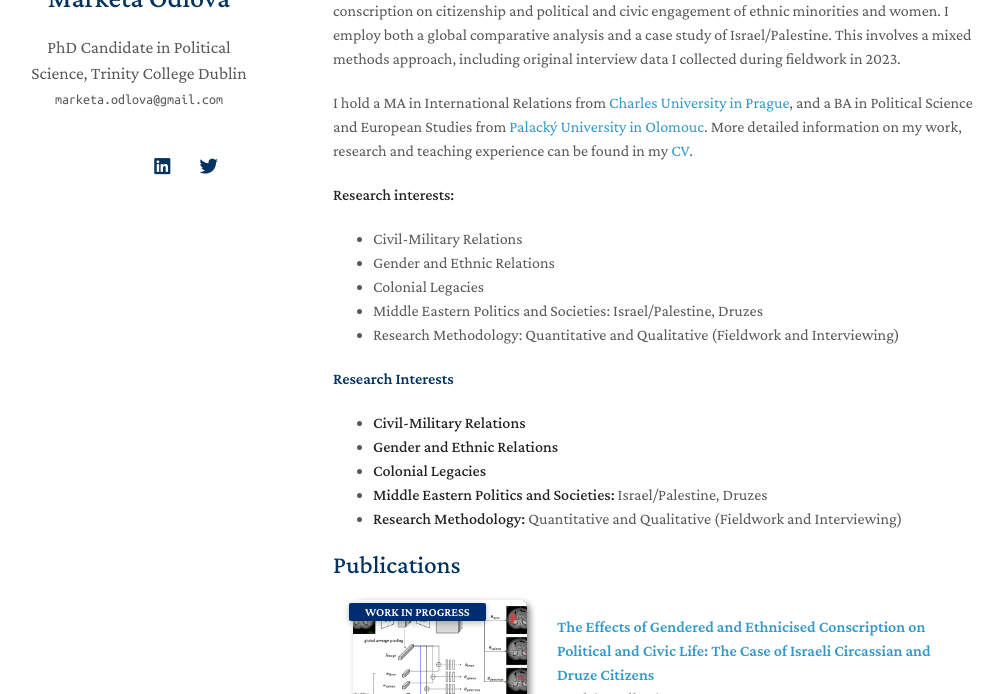
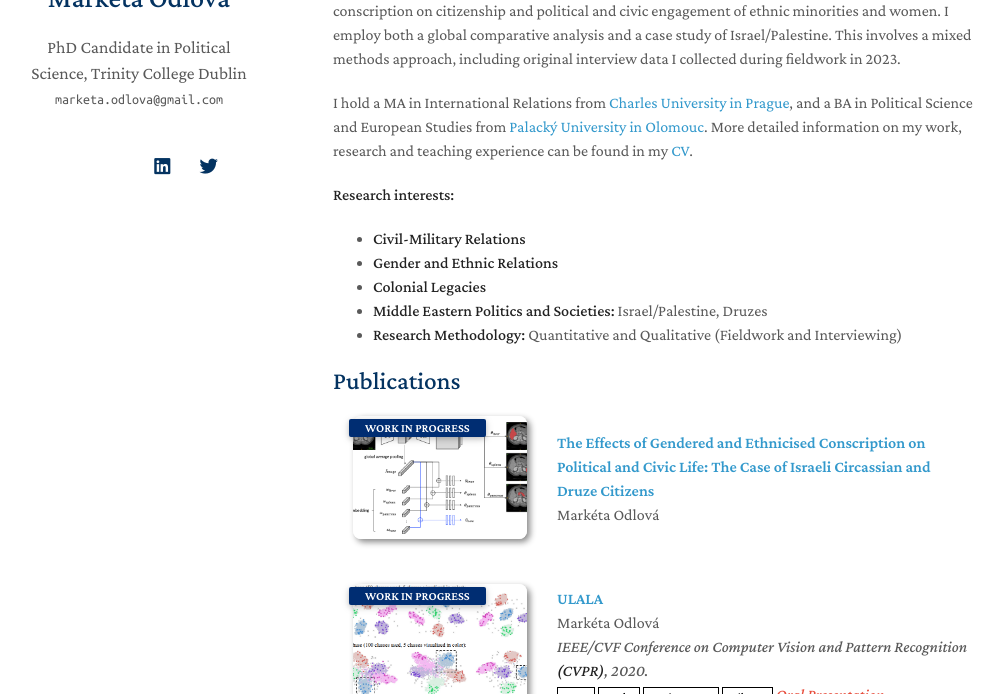
Before and after one commit to marketao/marketao.github.io, a Jekyll site: the page built from index.md, in a window 1280 px wide and 900 px high, cut to the strip 206-900 px from the top of the window. Shown: the whole strip, without its empty margins (137-1140 px from the left). Built offline with Jekyll 4.4.1, drawn with Linux system fonts in a browser that asks for light colours; nearby versions of some CDN libraries; a style sheet for code colours, icons or effects is not loaded; our own code applies the rules of GitHub Pages for plain Markdown files.

Commit message:
Update index.md

```diff
--- a/index.md
+++ b/index.md
@@ -8,13 +8,6 @@ I am a 4th year PhD candidate at the Department of Political Science at <a href=
 I hold a MA in International Relations from <a href="http://cuni.cz" target="_blank">Charles University in Prague</a>, and a BA in Political Science and European Studies from <a href="http://upol.cz" target="_blank">Palacký University in Olomouc</a>. More detailed information on my work, research and teaching experience can be found in my [CV](assets/files/curriculum_vitae.pdf).
 
 **Research interests:**
-- Civil-Military Relations
-- Gender and Ethnic Relations
-- Colonial Legacies
-- Middle Eastern Politics and Societies: Israel/Palestine, Druzes
-- Research Methodology: Quantitative and Qualitative (Fieldwork and Interviewing)
-
-#### Research Interests
 - **Civil-Military Relations**
 - **Gender and Ethnic Relations**
 - **Colonial Legacies**
```
